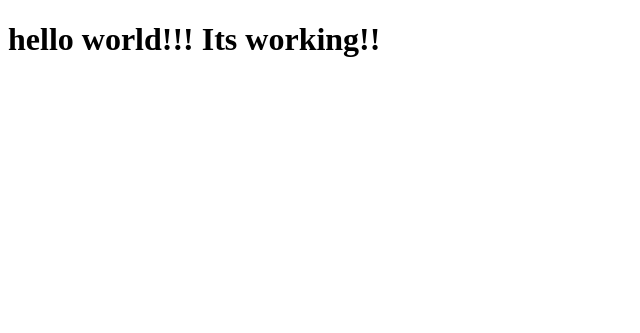
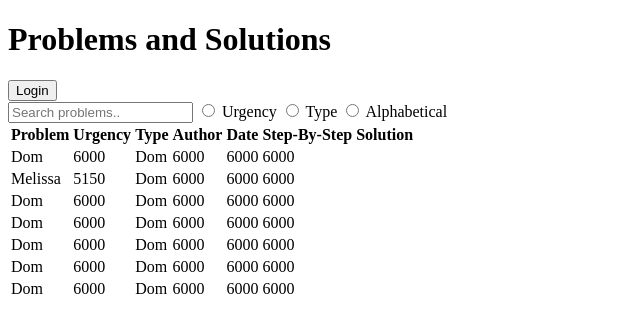
Before and after one commit to miles-phillips0/Amdocs-Hackathon-2022, a Flask app: page / in a window 1280 px wide. Shown: the top 333 px of the page, without its empty margins (0-640 px from the left). Run offline with Flask 2, Linux system fonts and the light colour scheme.

Commit message:
Update index.html

```diff
--- a/templates/index.html
+++ b/templates/index.html
@@ -1,9 +1,102 @@
 <!DOCTYPE html>
-<html>
-    <body>
-        <h1>
-            hello world!!!
-            Its working!!
-        </h1>
-    </body>
+<html lang="en">
+<head>
+    <meta charset="UTF-8">
+    <meta http-equiv="X-UA-Compatible" content="IE=edge">
+    <meta name="viewport" content="width=device-width, initial-scale=1.0">
+    <title>Prob&Solu</title>
+    <link rel="stylesheet" href="style.css">
+</head>
+<body>
+    <div id="header">
+        <div id="left-header">
+            <h1>Problems and Solutions</h1>
+        </div>
+        <div id="right-header">
+            <button id="login">Login</button>
+        </div>
+    </div>
+    </header>
+    <div id="filters">
+        <input type="search" placeholder="Search problems..">
+        <input id="urgency" type="radio">
+        <label for="urgency">Urgency</label>
+        <input id="type" type="radio">
+        <label for="type">Type</label>
+        <input id="alphabetical" type="radio">
+        <label for="alphabetical">Alphabetical</label>
+    </div>
+    <div id="table">
+        <table class="table">
+            <thead>
+                <tr>
+                    <th>Problem</th>
+                    <th>Urgency</th>
+                    <th>Type</th>
+                    <th>Author</th>
+                    <th>Date</th>
+                    <th>Step-By-Step Solution</th>
+                </tr>
+            </thead>
+            <tbody>
+                <tr>
+                    <td>Dom</td>
+                    <td>6000</td>
+                    <td>Dom</td>
+                    <td>6000</td>
+                    <td>6000</td>
+                    <td>6000</td>
+                </tr>
+                <tr>
+                    <td>Melissa</td>
+                    <td>5150</td>
+                    <td>Dom</td>
+                    <td>6000</td>
+                    <td>6000</td>
+                    <td>6000</td>
+                </tr>
+                <tr>
+                    <td>Dom</td>
+                    <td>6000</td>
+                    <td>Dom</td>
+                    <td>6000</td>
+                    <td>6000</td>
+                    <td>6000</td>
+                </tr>
+                <tr>
+                    <td>Dom</td>
+                    <td>6000</td>
+                    <td>Dom</td>
+                    <td>6000</td>
+                    <td>6000</td>
+                    <td>6000</td>
+                </tr>
+                <tr>
+                    <td>Dom</td>
+                    <td>6000</td>
+                    <td>Dom</td>
+                    <td>6000</td>
+                    <td>6000</td>
+                    <td>6000</td>
+                </tr>
+                <tr>
+                    <td>Dom</td>
+                    <td>6000</td>
+                    <td>Dom</td>
+                    <td>6000</td>
+                    <td>6000</td>
+                    <td>6000</td>
+                </tr>
+                <tr>
+                    <td>Dom</td>
+                    <td>6000</td>
+                    <td>Dom</td>
+                    <td>6000</td>
+                    <td>6000</td>
+                    <td>6000</td>
+                </tr>
+            </tbody>
+        </table>
+    </div>
+</body>
 </html>
```
